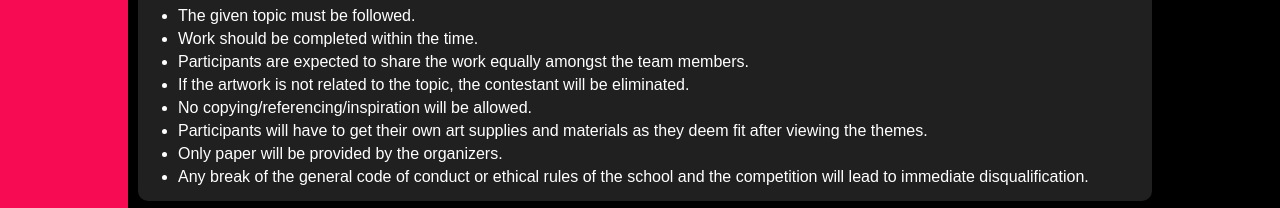
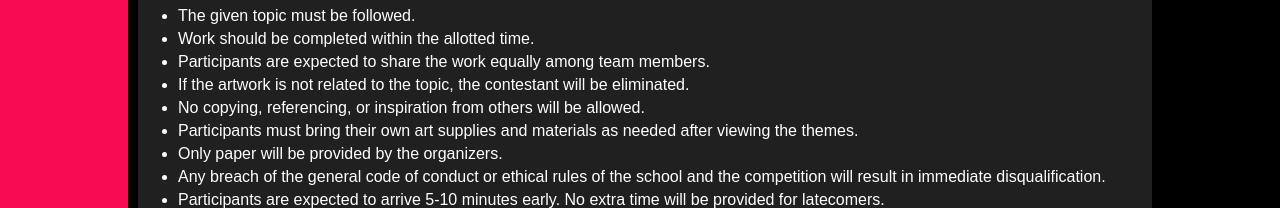
Before and after one commit to VeduVada/-idk, a plain HTML site: page events/CelestialB.html in a window 1280 px wide. Shown: the part 730-938 px from the top of the page. Drawn offline with Linux system fonts and the light colour scheme.

Commit message:
Update CelestialB.html

```diff
--- a/events/CelestialB.html
+++ b/events/CelestialB.html
@@ -134,14 +134,16 @@
 </div>
 <ul>
     <li>The given topic must be followed.</li>
-    <li>Work should be completed within the time.</li>
-    <li>Participants are expected to share the work equally amongst the team members.</li>
+    <li>Work should be completed within the allotted time.</li>
+    <li>Participants are expected to share the work equally among team members.</li>
     <li>If the artwork is not related to the topic, the contestant will be eliminated.</li>
-    <li>No copying/referencing/inspiration will be allowed.</li>
-    <li>Participants will have to get their own art supplies and materials as they deem fit after viewing the themes.</li>
+    <li>No copying, referencing, or inspiration from others will be allowed.</li>
+    <li>Participants must bring their own art supplies and materials as needed after viewing the themes.</li>
     <li>Only paper will be provided by the organizers.</li>
-    <li>Any break of the general code of conduct or ethical rules of the school and the competition will lead to immediate disqualification.</li>
-  </ul>
+    <li>Any breach of the general code of conduct or ethical rules of the school and the competition will result in immediate disqualification.</li>
+    <li>Participants are expected to arrive 5-10 minutes early. No extra time will be provided for latecomers.</li>
+</ul>
+
 
     </div>
     <div class="eventoutline">
```
